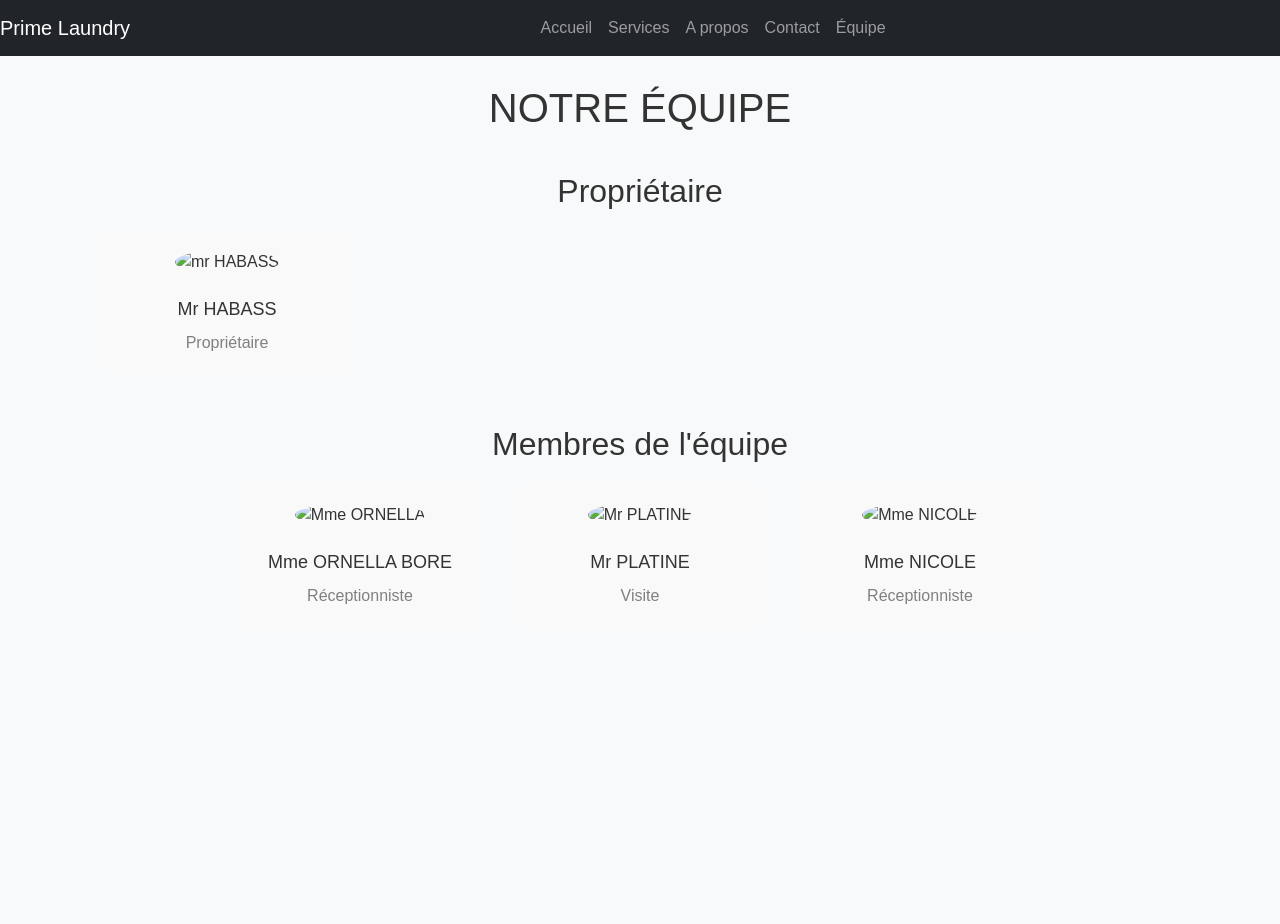
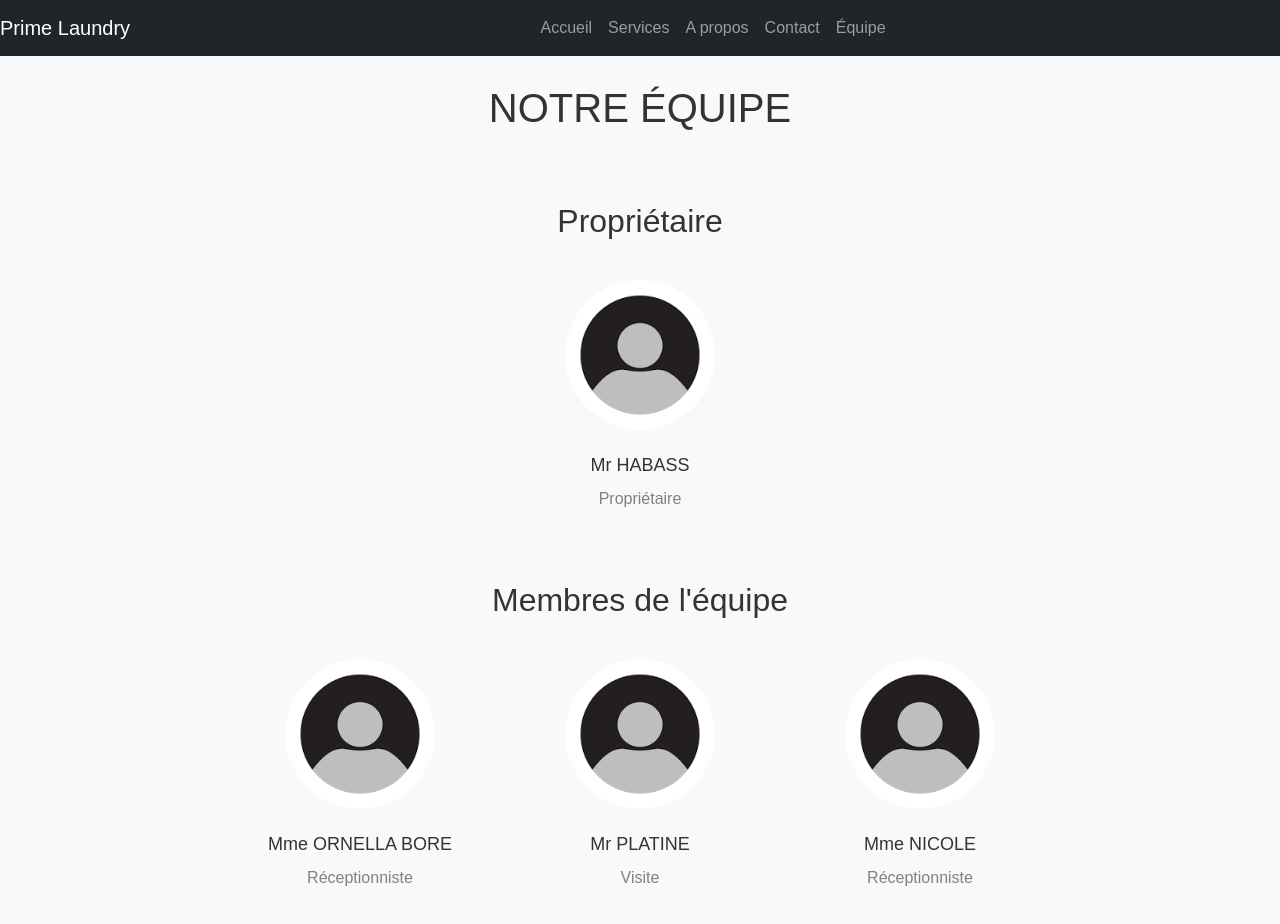
Before and after one commit to whilesolution/web1, a website: page team.html in a window 1280 px wide. Before the commit the page ends 800 px from the top, so only its background shows below. Drawn offline with Linux system fonts and the light colour scheme.

Commit message:
modification

```diff
--- a/css/style_team.css
+++ b/css/style_team.css
@@ -51,7 +51,13 @@ h2 {
 }
 
 .owner-section {
-    margin-bottom: 50px;
+
+  display: flex;
+  flex-direction: column;
+  align-items: center;
+  margin-bottom: 50px;
+  width: 100%;
+
 }
 
 .team-container {
--- a/team.html
+++ b/team.html
@@ -24,7 +24,7 @@
                 <div class="owner-section">
                     <h2>Propriétaire</h2>
                     <div class="team-card">
-                        <img src="images/image.png" alt="mr HABASS">
+                        <img src="images/services/image.png" alt="mr HABASS">
                         <h3>Mr HABASS</h3>
                         <p>Propriétaire</p>
                     </div>
@@ -35,19 +35,19 @@
                     <h2>Membres de l'équipe</h2>
                     <div class="team-container">
                         <div class="team-card">
-                            <img src="images/image.png" alt="Mme ORNELLA">
+                            <img src="images/services/image.png" alt="Mme ORNELLA">
                             <h3>Mme ORNELLA BORE</h3>
                             <p>Réceptionniste</p>
                         </div>
 
                         <div class="team-card">
-                            <img src="images/image.png" alt="Mr PLATINE">
+                            <img src="images/services/image.png" alt="Mr PLATINE">
                             <h3>Mr PLATINE</h3>
                             <p>Visite</p>
                         </div>
 
                         <div class="team-card">
-                            <img src="images/image.png" alt="Mme NICOLE">
+                            <img src="images/services/image.png" alt="Mme NICOLE">
                             <h3>Mme NICOLE</h3>
                             <p>Réceptionniste</p>
                         </div>
```
